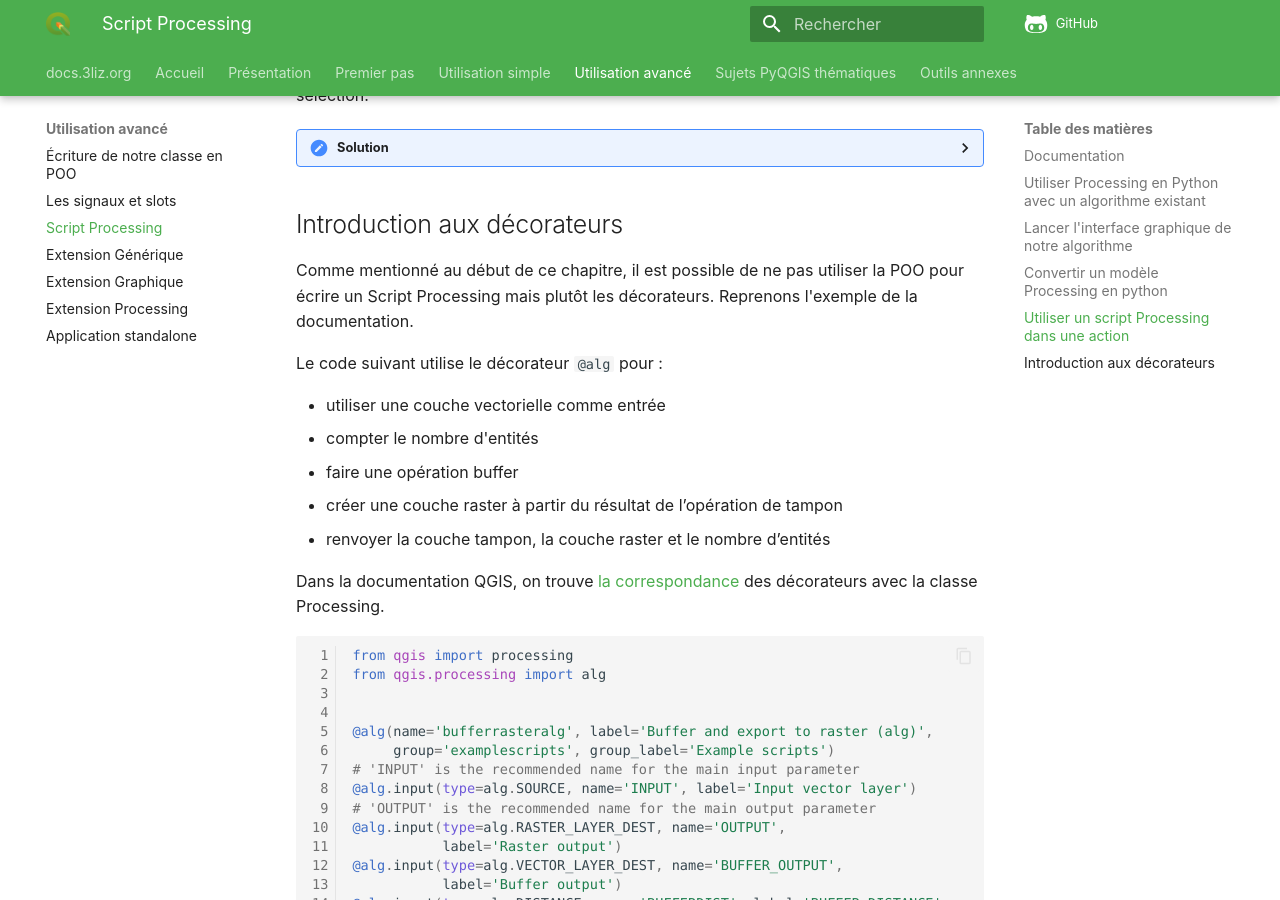
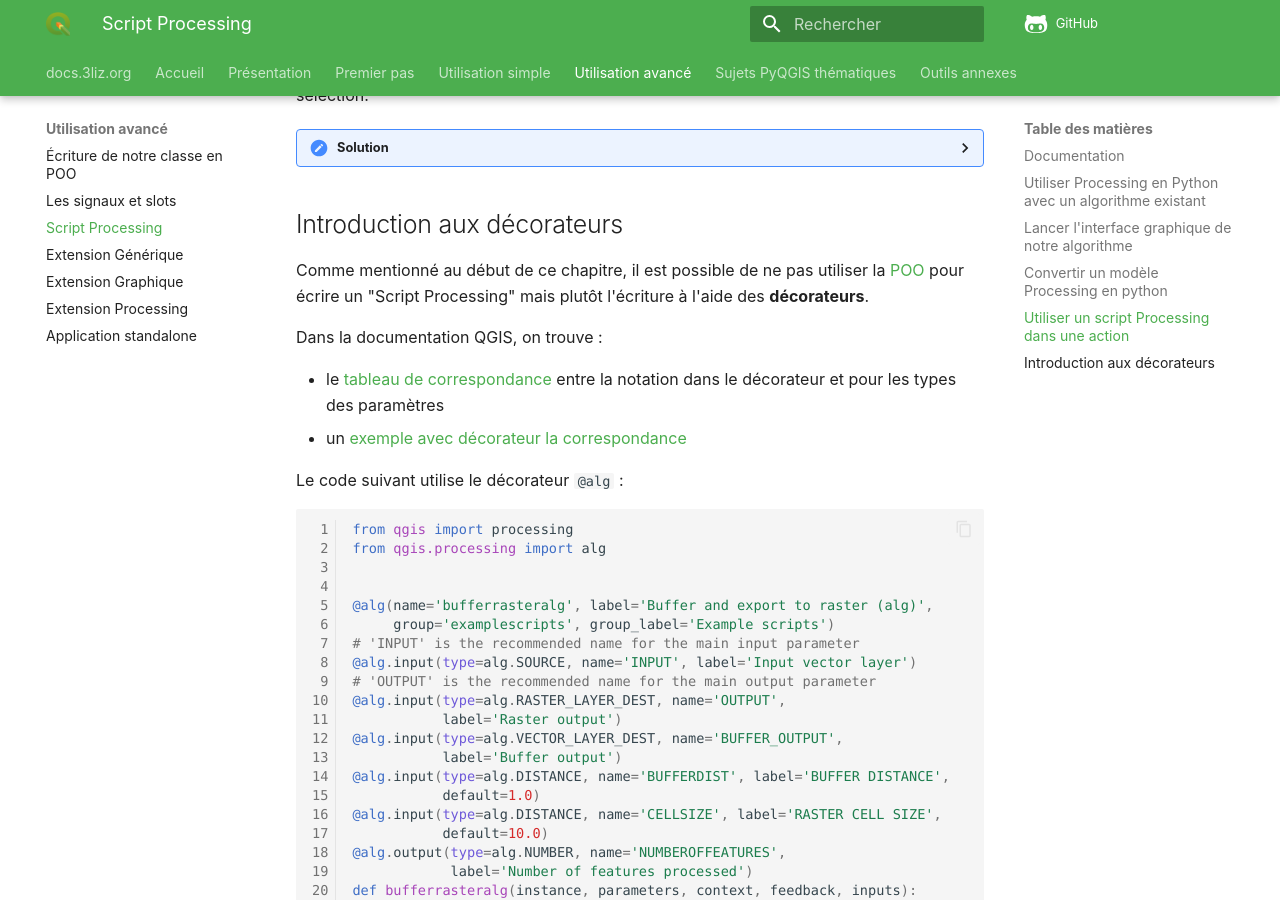
Before and after one commit to 3liz/formation-pyqgis, an MkDocs documentation site: the page built from docs/script-processing.md, in a window 1280 px wide and 900 px high, scrolled down 3491 px. Built offline with MkDocs 1.6.1 and Material for MkDocs 9.7.7, drawn with Linux system fonts in a browser that asks for light colours; nearby versions of some CDN libraries; comment, search, counter and statistics services are not loaded.

````diff
--- a/docs/script-processing.md
+++ b/docs/script-processing.md
@@ -183,20 +183,17 @@ On peut compléter l'action avec un `processing.run` en utilisant uniquement l'e
 
 ## Introduction aux décorateurs
 
-Comme mentionné au début de ce chapitre, il est possible de ne pas utiliser la POO pour écrire un Script
-Processing mais plutôt les décorateurs. Reprenons l'exemple de la documentation.
+Comme mentionné au début de ce chapitre, il est possible de ne pas utiliser la [POO](./ecriture-classe-poo.md) pour
+écrire un "Script Processing" mais plutôt l'écriture à l'aide des **décorateurs**.
 
-Le code suivant utilise le décorateur `@alg` pour :
+Dans la documentation QGIS, on trouve :
 
-* utiliser une couche vectorielle comme entrée
-* compter le nombre d'entités
-* faire une opération buffer
-* créer une couche raster à partir du résultat de l’opération de tampon
-* renvoyer la couche tampon, la couche raster et le nombre d’entités
+* le [tableau de correspondance](https://docs.qgis.org/3.34/fr/docs/user_manual/processing/parameters.html#processing-algs-input-output)
+  entre la notation dans le décorateur et pour les types des paramètres
+* un [exemple avec décorateur](https://docs.qgis.org/3.34/fr/docs/user_manual/processing/scripts.html#the-alg-decorator)
+[la correspondance](https://docs.qgis.org/latest/fr/docs/user_manual/processing/scripts.html#input-types)
 
-Dans la documentation QGIS, on trouve
-[la correspondance](https://docs.qgis.org/latest/fr/docs/user_manual/processing/scripts.html#input-types)
-des décorateurs avec la classe Processing.
+Le code suivant utilise le décorateur `@alg` :
 
 ```python
 
````
Also changed, not shown: docs/expression.md (+1 -1 lines), docs/extension-generique.md (+10 -10 lines), docs/fonctions-scripts.md (+19 -1 lines), docs/selection-parcours-entites.md (+32 -17 lines).
